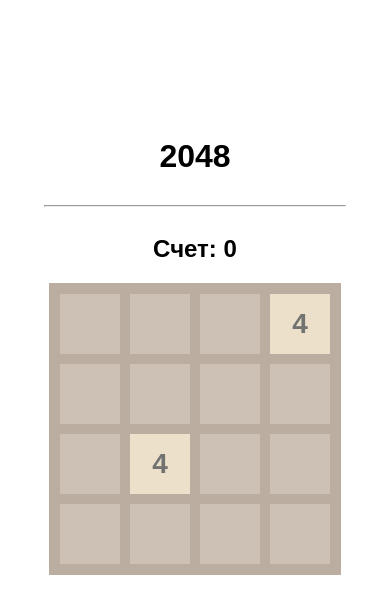
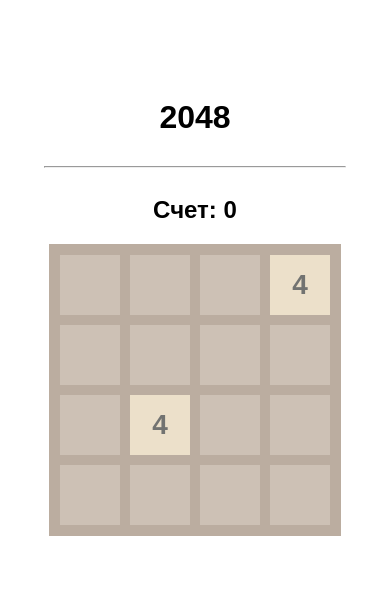
Before and after one commit to natalyamuratova/2048, a React (Vite) app: page / in a window 390 px wide. Shown: the top 614 px of the page. Built offline with nearby package versions, Linux system fonts and the light colour scheme.

Commit message:
Trying to fix touch events for mobile

```diff
--- a/index.html
+++ b/index.html
@@ -3,7 +3,7 @@
   <head>
     <meta charset="UTF-8" />
     <link rel="icon" type="image/svg+xml" href="/vite.svg" />
-    <meta name="viewport" content="width=device-width, initial-scale=1.0" />
+    <meta name="viewport" content="width=device-width, user-scalable=no, initial-scale=1.0" />
     <title>2048</title>
   </head>
   <body>
--- a/src/App.scss
+++ b/src/App.scss
@@ -10,6 +10,6 @@
   @media (max-width: $mobile-breakpoint-width) {
     height: unset;
     justify-content: flex-start;
-    padding-top: 30%;
+    padding-top: 20%;
   }
 }
```
